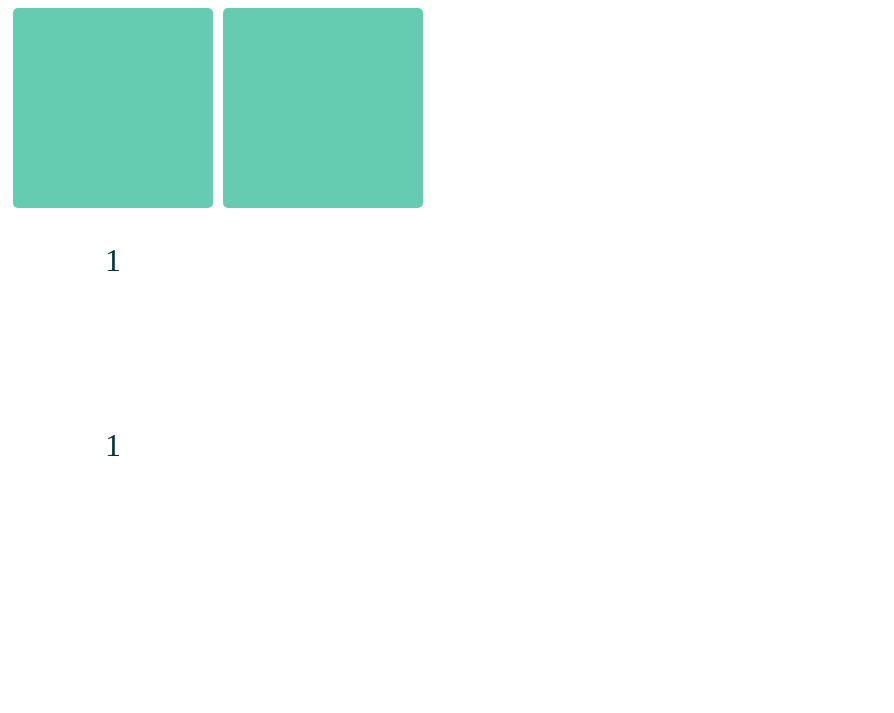
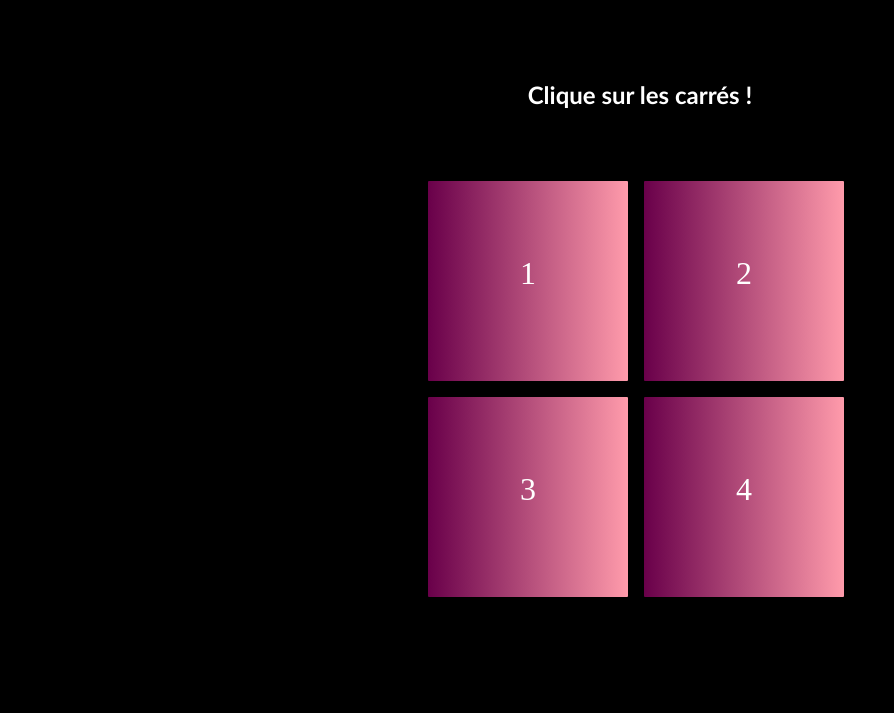
Before and after one commit to davinahouquet/Exo-2---JS, a plain HTML site: page index.html in a window 1280 px wide. Shown: the part 215-928 px from the top of the page, without its empty margins (0-894 px from the left). Before the commit the page ends 800 px from the top, so only its background shows below. Drawn offline with Linux system fonts and the light colour scheme.

Commit message:
Carré + transform + style

```diff
--- a/index.html
+++ b/index.html
@@ -9,14 +9,9 @@
 </head>
 <body>
 
-    <div class="container">
-    <div id="square" class="square"></div>
-    <div id="square" class="square"></div>
-    </div>
-    <div class="container">
-    <div id="square" class="square"></div>
-    <div id="square" class="square"></div>
-    </div>
+    <h1>JavaScript</h1>
+    <h2>Clique sur les carrés !</h2>
+    <div id="board" class="container"></div>
 
     <script src="script.js"></script>
 </body>
--- a/script.js
+++ b/script.js
@@ -1,11 +1,20 @@
-const box = document.createElement("div")
-box.classList.add("box")
+const carre = document.createElement("div")
+carre.classList.add("carre")
 
-const square = document.querySelector("#square")
-square.appendChild(box)
+const board = document.querySelector("#board")
 
-for(let i = 1; i <= 4; i++){
-    const newbox = box.cloneNode();
-    newbox.innerText = 1;
-    square.appendChild(newbox);
+for (let i = 1; i <= 4; i++) {
+    const newCarre = carre.cloneNode();
+
+    newCarre.innerText = i
+    board.appendChild(newCarre)
+
+    newCarre.addEventListener("click", function() {
+        if(newCarre.classList.contains("clicked")) {
+                newCarre.classList.remove("clicked")
+        }
+        else{
+                newCarre.classList.add("clicked")
+        }
+    })
 }
--- a/style.css
+++ b/style.css
@@ -1,22 +1,50 @@
-.square{
+*{
+    background-color: rgb(0, 0, 0);
+    box-sizing: border-box;
+    margin: 0;
+    padding: 0;
+}
+
+h1, h2{
+    color: white;
+    text-align: center;
+    margin-top: 10%;
+    margin-bottom: 5%;
+    font-family: "Gill Sans", sans-serif;;
+}
+
+body{
+    height: 100vh;
+}
+
+.container{
+    width: 440px;
+    display: flex;
+    flex-wrap: wrap;
+    margin: auto;
+}
+
+.carre{
     width: 200px;
     height: 200px;
-    background-color: rgb(102, 204, 177);
+    background: linear-gradient(to right,rgb(105, 0, 74), rgb(255, 155, 171));
     font-size: 2em;
     text-align: center;
     line-height: 185px;
-    margin: 5px;
-    border-radius: 5px;
+    margin: 8px;
+    border-radius: 1px;
     cursor : pointer;
     transition : 0.8s, color 0.8s, transform 0.8s;
-    color: rgb(8, 53, 53);
+    color: white;
 }
 
-.square-clicked{
-    transition: none;
+.carre:nth-child(2n){
+    margin-left: 8px;
 }
 
-.container{
-    display: flex;
-    flex-direction: row;
+.clicked{
+    transform: scale(0.8);
+    rotate: 660deg;
+    background: linear-gradient(to right, rgb(105, 0, 74), rgb(255, 155, 171));
+    color: white;
 }
```
